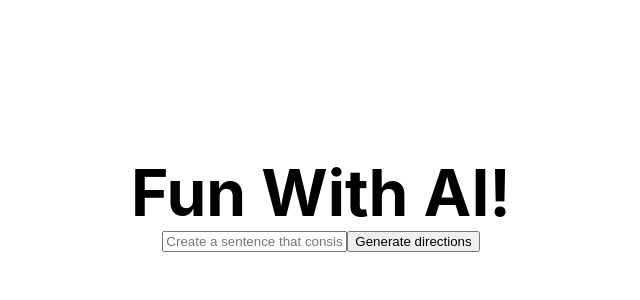
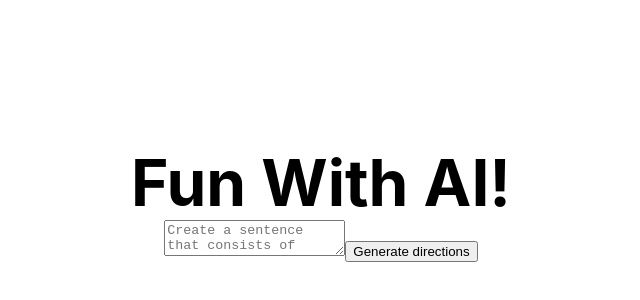
Before and after one commit to Johnnie71/OpenAI, a Next.js app: page / in a window 1280 px wide. Shown: the part 196-496 px from the top of the page, without its empty margins (319-959 px from the left). Built offline with nearby package versions, Linux system fonts and the light colour scheme.

Commit message:
using textarea instead of regular input box

```diff
--- a/components/Form/Form.jsx
+++ b/components/Form/Form.jsx
@@ -9,9 +9,8 @@ const Form = () => {
 
 	return (
 		<form onSubmit={submitHandler}>
-			<input
-				type="text-area"
-				name="input"
+			<textarea
+				type="text"
 				placeholder="Create a sentence that consists of directions"
 				value={directions}
 				onChange={(e) => setDirections(e.target.value)}
```
